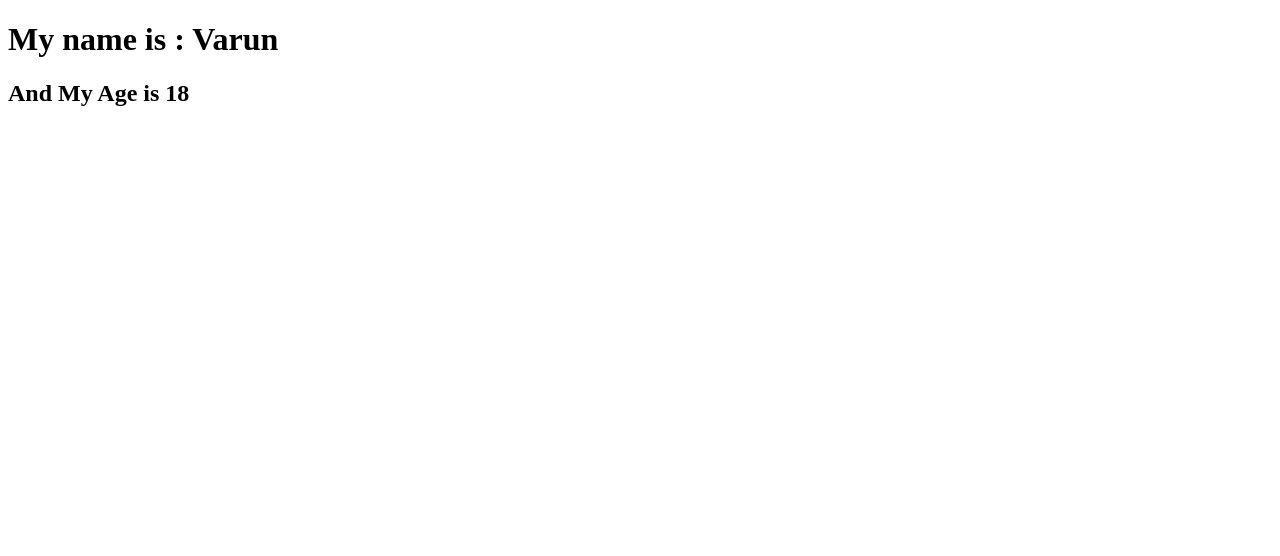
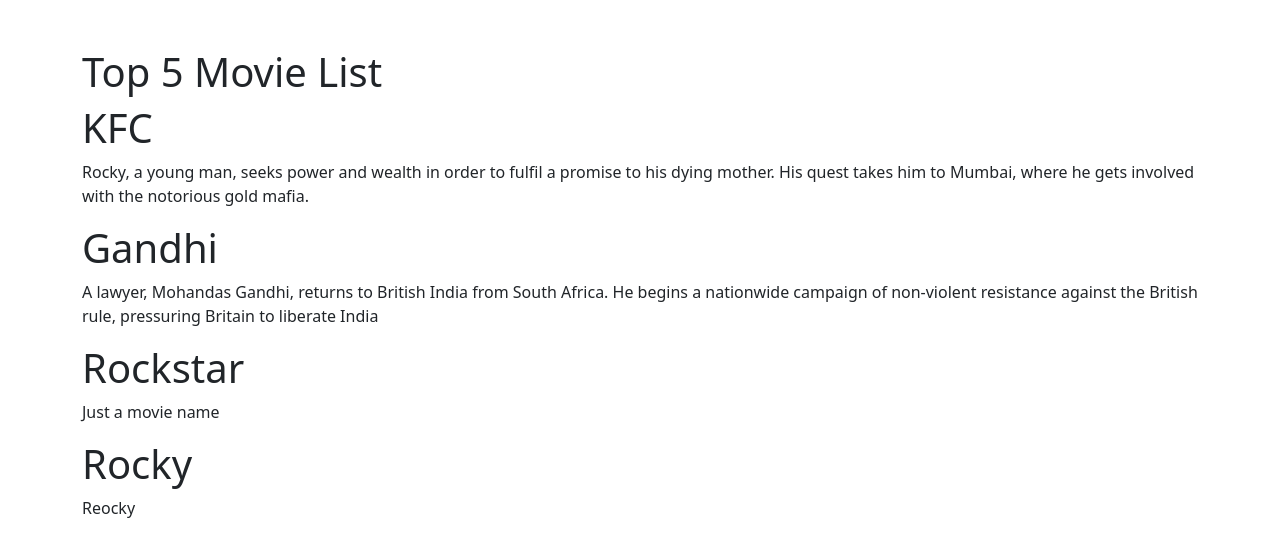
Before and after one commit to parthsinghblaze/5th-jan-react, a React (Create React App) app: page / in a window 1280 px wide. Shown: the top 556 px of the page. Built offline with nearby package versions, Linux system fonts and the light colour scheme.

Commit message:
all done till 16-1

```diff
--- a/public/index.html
+++ b/public/index.html
@@ -25,6 +25,13 @@
       Learn how to configure a non-root public URL by running `npm run build`.
     -->
     <title>React App</title>
+    <!-- CSS only -->
+    <link
+      href="https://cdn.jsdelivr.net/npm/bootstrap@5.1.3/dist/css/bootstrap.min.css"
+      rel="stylesheet"
+      integrity="sha384-1BmE4kWBq78iYhFldvKuhfTAU6auU8tT94WrHftjDbrCEXSU1oBoqyl2QvZ6jIW3"
+      crossorigin="anonymous"
+    />
   </head>
   <body>
     <noscript>You need to enable JavaScript to run this app.</noscript>
--- a/src/App.js
+++ b/src/App.js
@@ -1,12 +1,13 @@
 import React, { Component } from "react";
-import Header from "./component/Header";
-import Slider from "./component/Slider";
-import { Footer } from "./component/Footer";
-import Main from "./localState/Main";
-class App extends Component {
-  render() {
-    return <Main />;
-  }
+import Main from "./props/Main";
+// class App extends Component {
+//   render() {
+//     return <Firstcomponent />;
+//   }
+// }
+
+function App() {
+  return <Main />;
 }
 
 export default App;
--- /dev/null
+++ b/src/localState/Image.js
@@ -0,0 +1,25 @@
+import React from "react";
+
+class Image extends React.Component {
+  constructor() {
+    console.log("Img Component Constuctor");
+    super();
+    this.state = {
+      timer: "",
+    };
+  }
+
+  componentDidMount() {
+    console.log("Image Component Mounted");
+  }
+
+  componentWillUnmount() {
+    console.log("Image component has been unmounted");
+  }
+
+  render() {
+    return <h1>I am Image Component</h1>;
+  }
+}
+
+export default Image;
--- a/src/localState/Main.js
+++ b/src/localState/Main.js
@@ -1,19 +1,51 @@
 import React from "react";
+import Image from "./Image";
 
 class Main extends React.Component {
   constructor() {
+    // console.log("Main Constructor");
     super();
 
     this.state = {
       name: "Varun",
       age: 18,
+      city: "Surat",
+      isShowing: false,
     };
+
+    // this.changeState = () => {
+    //   return this.setState({ name: "Parth", age: 20 });
+    // };
   }
+
+  // componentDidMount() {
+  //   console.log("Main Component Has Mounted");
+  // }
+
+  componentDidUpdate() {
+    console.log("Main Component has been updated");
+  }
+
   render() {
+    // console.log("Main render mathod");
     return (
       <div>
+        {/* <button onClick={this.changeState}>Change Name</button> */}
+        <button
+          onClick={() => this.setState({ name: "Krishna", city: "Daman" })}
+        >
+          Change Name
+        </button>
         <h1>My name is : {this.state.name} </h1>
         <h2>And My Age is {this.state.age}</h2>
+        <h3> I live is {this.state.city}</h3>
+        <hr />
+        <button
+          onClick={() => this.setState({ isShowing: !this.state.isShowing })}
+        >
+          Hide/Show
+        </button>
+        {this.state.isShowing ? <Image /> : ""}
       </div>
     );
   }
--- /dev/null
+++ b/src/props/Main.jsx
@@ -0,0 +1,26 @@
+import React from "react";
+import MovieList from "./MovieList";
+import { movielistdata } from "./movielistdata";
+
+function Main() {
+  return (
+    <div className="container py-5">
+      <h1>Top 5 Movie List</h1>
+      {movielistdata.map((item, index, ent) => {
+        return <MovieList varun={item} />;
+      })}
+      {/* <MovieList
+        title="KGF"
+        desp="Rocky, a young man, seeks power and wealth in order to fulfil a promise to his dying mother. His quest takes him to Mumbai, where he gets involved with the notorious gold mafia."
+      />
+      <MovieList
+        title="Gandhi"
+        desp="A lawyer, Mohandas Gandhi, returns to British India from South Africa. He begins a nationwide campaign of non-violent resistance against the British rule, pressuring Britain to liberate India."
+      />
+
+      <MovieList title="Rockstar" desp="Just a movie name" /> */}
+    </div>
+  );
+}
+
+export default Main;
--- /dev/null
+++ b/src/props/MovieList.js
@@ -0,0 +1,12 @@
+import React from "react";
+
+function MovieList(props) {
+  const { varun } = props;
+  return (
+    <div>
+      <h1>{varun.movieName}</h1> <p> {varun.desp} </p>{" "}
+    </div>
+  );
+}
+
+export default MovieList;
--- /dev/null
+++ b/src/props/movielistdata.js
@@ -0,0 +1,22 @@
+export const movielistdata = [
+  {
+    id: 1,
+    movieName: "KFC",
+    desp: "Rocky, a young man, seeks power and wealth in order to fulfil a promise to his dying mother. His quest takes him to Mumbai, where he gets involved with the notorious gold mafia.",
+  },
+  {
+    id: 2,
+    movieName: "Gandhi",
+    desp: "A lawyer, Mohandas Gandhi, returns to British India from South Africa. He begins a nationwide campaign of non-violent resistance against the British rule, pressuring Britain to liberate India",
+  },
+  {
+    id: 3,
+    movieName: "Rockstar",
+    desp: "Just a movie name",
+  },
+  {
+    id: 4,
+    movieName: "Rocky",
+    desp: "Reocky",
+  },
+];
```
Also changed, not shown: src/functionComponent/Firstcomponent.js (added, +15 -0 lines).
